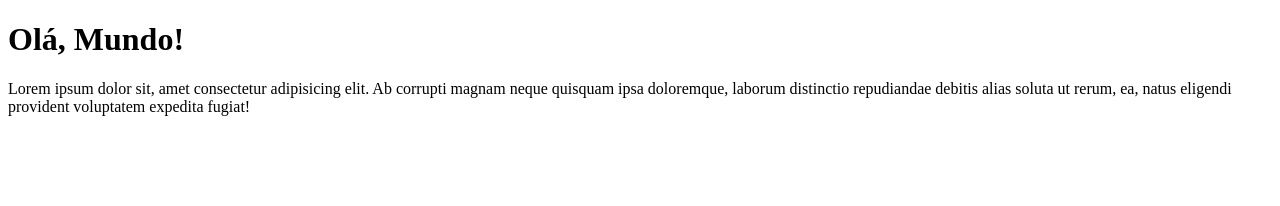
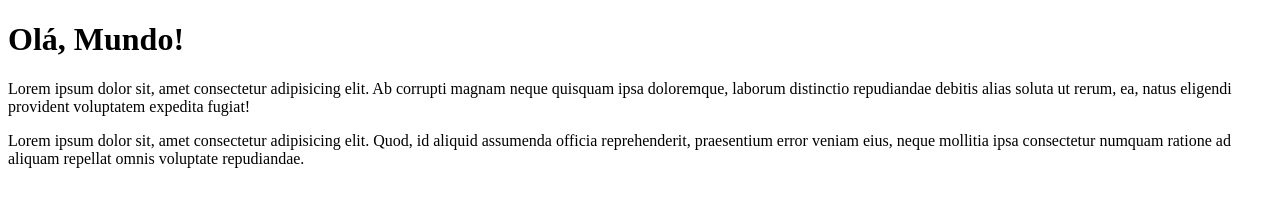
Before and after one commit to Hardilles/Inicio..., a plain HTML site: page Site_Exemplo/index.html in a window 1280 px wide. Drawn offline with Linux system fonts and the light colour scheme.

Commit message:
segundo paragrafo

```diff
--- a/Site_Exemplo/index.html
+++ b/Site_Exemplo/index.html
@@ -8,6 +8,7 @@
 <body>
     <h1>Olá, Mundo!</h1>
     <p>Lorem ipsum dolor sit, amet consectetur adipisicing elit. Ab corrupti magnam neque quisquam ipsa doloremque, laborum distinctio repudiandae debitis alias soluta ut rerum, ea, natus eligendi provident voluptatem expedita fugiat!</p>
+    <p>Lorem ipsum dolor sit, amet consectetur adipisicing elit. Quod, id aliquid assumenda officia reprehenderit, praesentium error veniam eius, neque mollitia ipsa consectetur numquam ratione ad aliquam repellat omnis voluptate repudiandae.</p>
 
 </body>
 </html>
```
